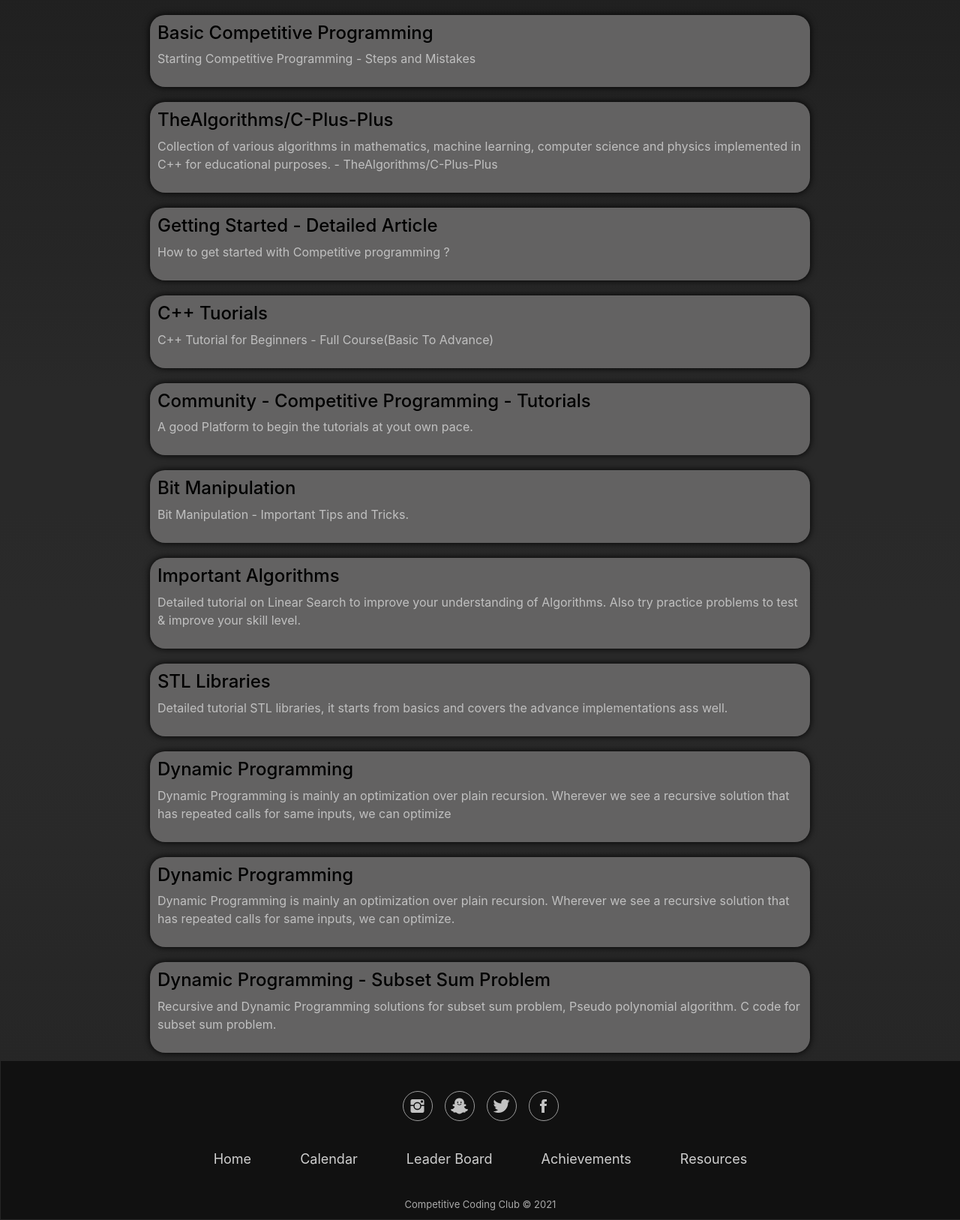
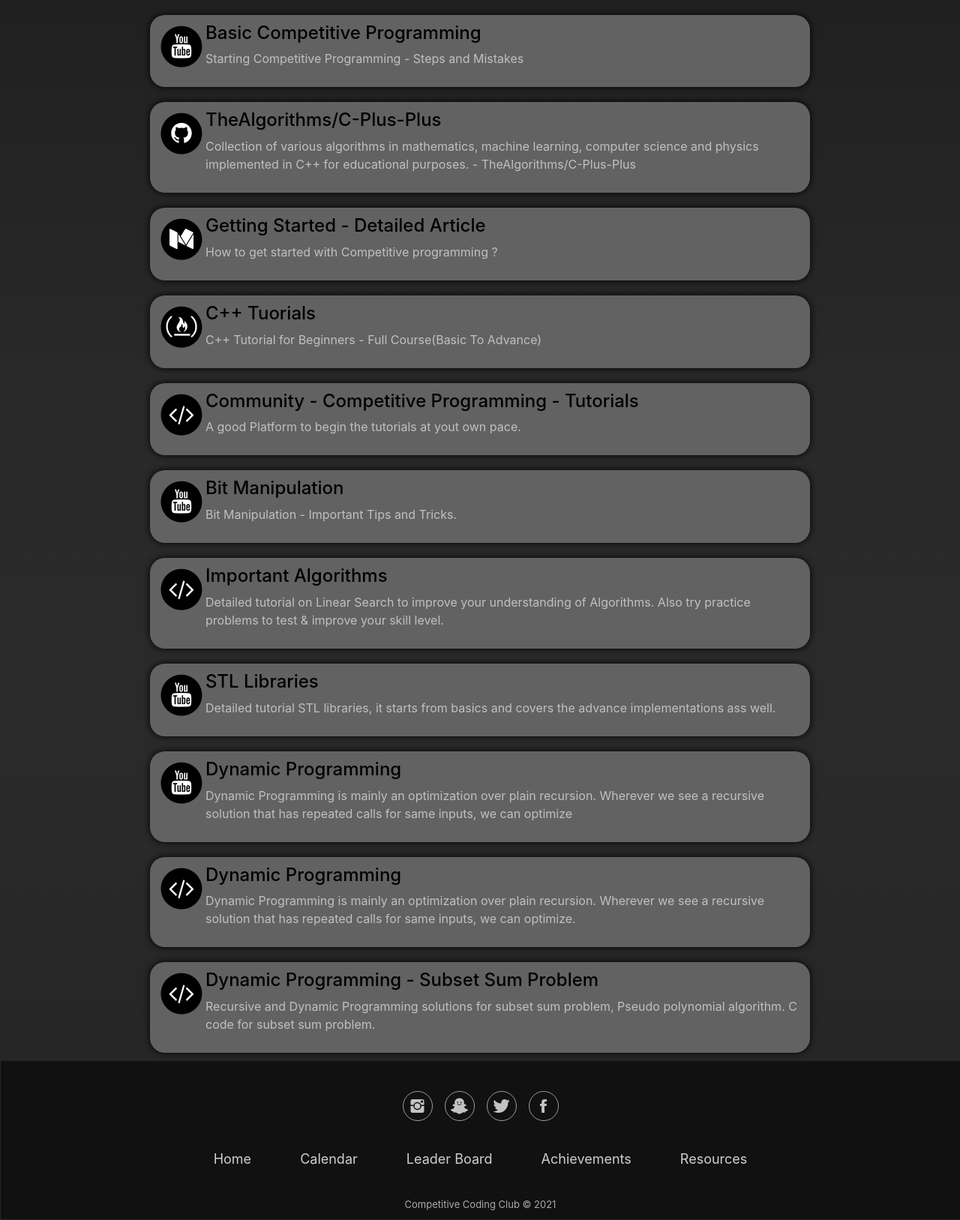
Before and after one commit to yashgoyal2802/CCC, a PHP site: page /resources.php in a window 1280 px wide. Shown: the part 95-1722 px from the top of the page at 75% size. Run offline with PHP 8.4, Linux system fonts and the light colour scheme.

Commit message:
Update resources.php

```diff
--- a/resources.php
+++ b/resources.php
@@ -7,6 +7,10 @@
     <link
       rel="stylesheet"
       href="https://cdnjs.cloudflare.com/ajax/libs/twitter-bootstrap/4.5.3/css/bootstrap.min.css"
+    />
+    <link
+    rel="stylesheet"
+    href="https://cdnjs.cloudflare.com/ajax/libs/font-awesome/4.7.0/css/font-awesome.min.css"
     />
     <link
       rel="stylesheet"
```
